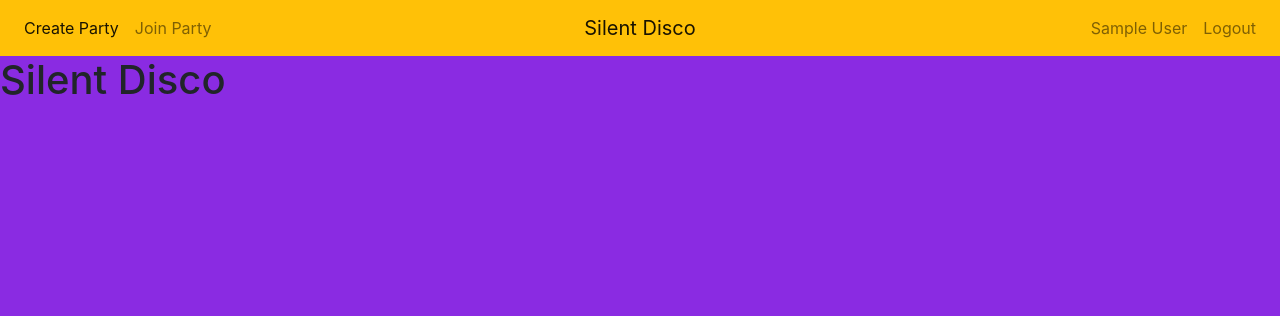
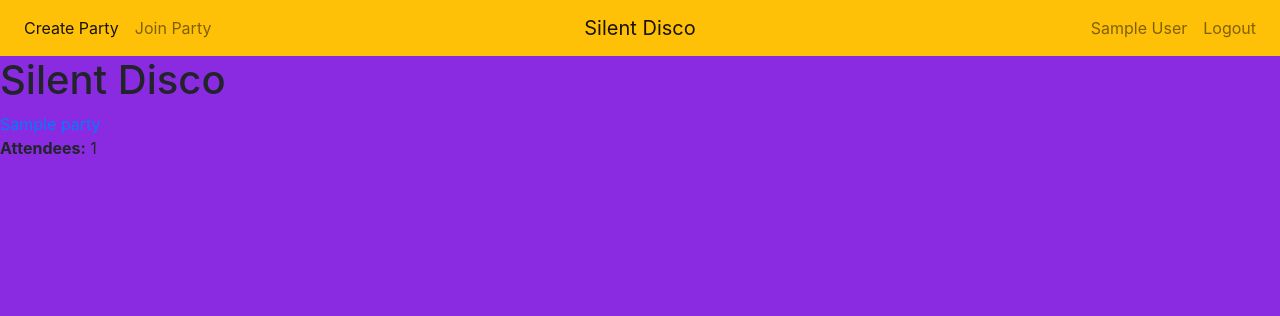
Before and after one commit to omarsagoo/silent-disco-v1, a Flask app: page / in a window 1280 px wide. Shown: the top 316 px of the page. Run offline with Flask 2, Linux system fonts and the light colour scheme; a user stored in the database is signed in; tables that the repository leaves empty hold one stand-in row (values such as "Sample post"); some libraries are stand-ins or nearby versions.

Commit message:
added party ID to home page

```diff
--- a/app/templates/main/home.html
+++ b/app/templates/main/home.html
@@ -2,6 +2,8 @@
 {% block content %}
 
 <h1>Silent Disco</h1>
-
-
+{% for party in current_user.current_party %}
+<a href="/party/{{ party.id }}">{{ party.name }}</a>
+<p><strong>Attendees:</strong> {{ party.party_people | length }}</p>
+{% endfor %}
 {% endblock %}
```
